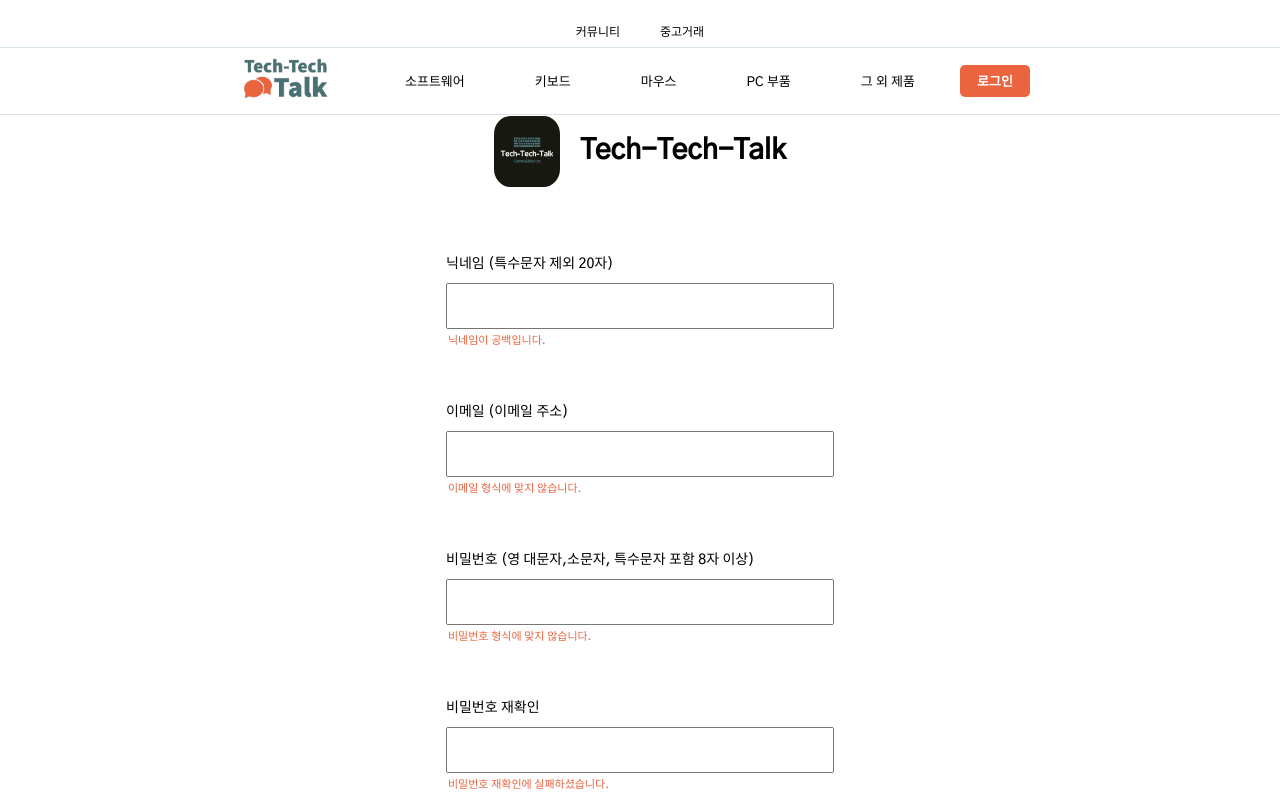
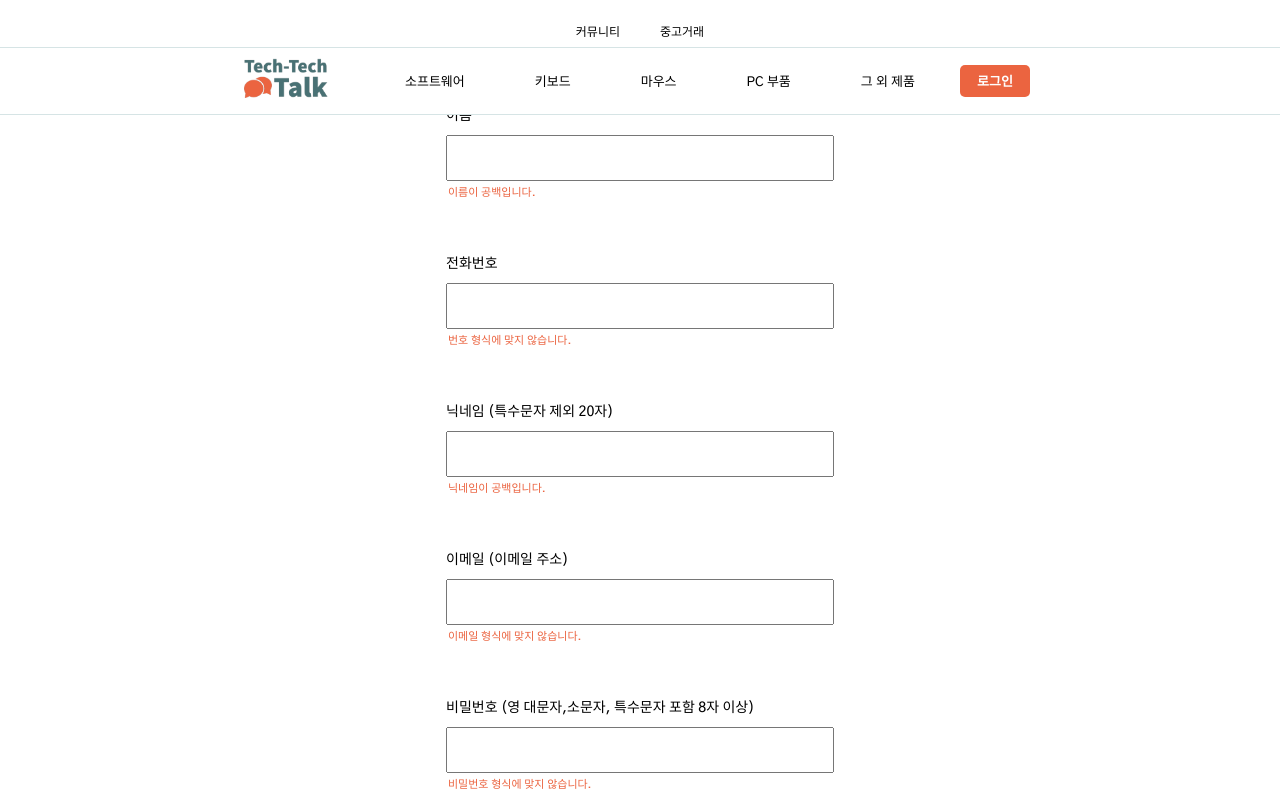
Before and after one commit to kimseonghyoek/tech-tech-talk, a React (Create React App) app in the folder front/: page /signup in a window 1280 px wide. Shown: the top 800 px of the page. Built offline with nearby package versions, Linux system fonts and the light colour scheme; the HTML template or start-up script is replaced by a standard one.

Commit message:
Update Loginform

```diff
--- a/front/src/components/loginform/LoginForm.tsx
+++ b/front/src/components/loginform/LoginForm.tsx
@@ -21,6 +21,8 @@ function LoginForm(): JSX.Element {
   let post = true;
 
   const [userName, setName] = useState<string>("");
+  const [userNumber, setNumber] = useState<string>("");
+  const [userNickName, setNickName] = useState<string>("");
   const [userEmail, setEmail] = useState<string>(" ");
   const [userPw, setPw] = useState<string>(" ");
   const [rePw, setRepw] = useState<string>("");
@@ -35,6 +37,35 @@ function LoginForm(): JSX.Element {
     }
   };
 
+  const changeNickName = (e: React.ChangeEvent<HTMLInputElement>): any => {
+    setNickName(e.target.value);
+  }
+  const checkNickName = (): string => {
+    const name_regExp = /[\{\}\[\]\/?.,;:|\)*~`!^\-_+<>@\#$%&\\\=\(\'\"]/g;
+    if(userNickName.match(name_regExp) || userNickName.length >= 51) {
+      post = false;
+      return err_msg.WRONG_NAME_FORMAT;
+    } else if (userNickName === "") {
+      return err_msg.EMPTY_NAME_SPACE;
+    }
+    return ""
+  };
+
+  const changeNumber = (e: React.ChangeEvent<HTMLInputElement>): any => {
+    setNumber(e.target.value);
+  };
+  const checkNumber = (): string => {
+    const number_regExp = /^01([0|1|6|7|8|9])-?([0-9]{3,4})-?([0-9]{4})$/;
+    if(!userNumber.match(number_regExp) || userNumber.length >= 12) {
+      post = false;
+      return err_msg.WRONG_NUMBER_FORMAT;
+    } else if (userNumber === "") {
+      return err_msg.EMPTY_NUMBER_SPACE;
+    }
+    return "";
+  }
+
+
   const changeName = (e: React.ChangeEvent<HTMLInputElement>): any => {
     setName(e.target.value);
   };
@@ -42,10 +73,10 @@ function LoginForm(): JSX.Element {
     const name_regExp = /[\{\}\[\]\/?.,;:|\)*~`!^\-_+<>@\#$%&\\\=\(\'\"]/g;
     if (userName.match(name_regExp) || userName.length >= 21) {
       post = false;
-      return err_msg.WRONG_NAME_FORMAT;
+      return err_msg.WRONG_NICK_FORMAT;
     } else if (userName === "") {
       post = false;
-      return err_msg.EMPTY_NAME_SPACE;
+      return err_msg.EMPTY_NICK_SPACE;
     }
     return "";
   };
@@ -106,6 +137,8 @@ function LoginForm(): JSX.Element {
             userName,
             userEmail,
             userPw,
+            userNickName,
+            userNumber
           },
         })
         .then((res) => {
@@ -194,9 +227,19 @@ function LoginForm(): JSX.Element {
         </div>
         <form onSubmit={submitSignup}>
           <div className="inputs">
+            <p>이름</p>
+            <Input placeholder="" onChange={changeName}/>
+            <InputMsg msg={checkName()}/>
+          </div>
+          <div className="inputs">
+            <p>전화번호</p>
+            <Input placeholder="" onChange={changeNumber}/>
+            <InputMsg msg={checkNumber()} />
+          </div>
+          <div className="inputs">
             <p>닉네임 (특수문자 제외 20자)</p>
-            <Input placeholder="" onChange={changeName} />
-            <InputMsg msg={checkName()} />
+            <Input placeholder="" onChange={changeNickName} />
+            <InputMsg msg={checkNickName()} />
           </div>
           <div className="inputs">
             <p>이메일 (이메일 주소)</p>
--- a/front/src/components/loginform/style.ts
+++ b/front/src/components/loginform/style.ts
@@ -7,6 +7,7 @@ export const Container = styled.div`
   align-items: center;
   border-radius: 15px;
   flex-direction: column;
+  height: 100%;
 
   .logo-layout {
     display: flex;
```
